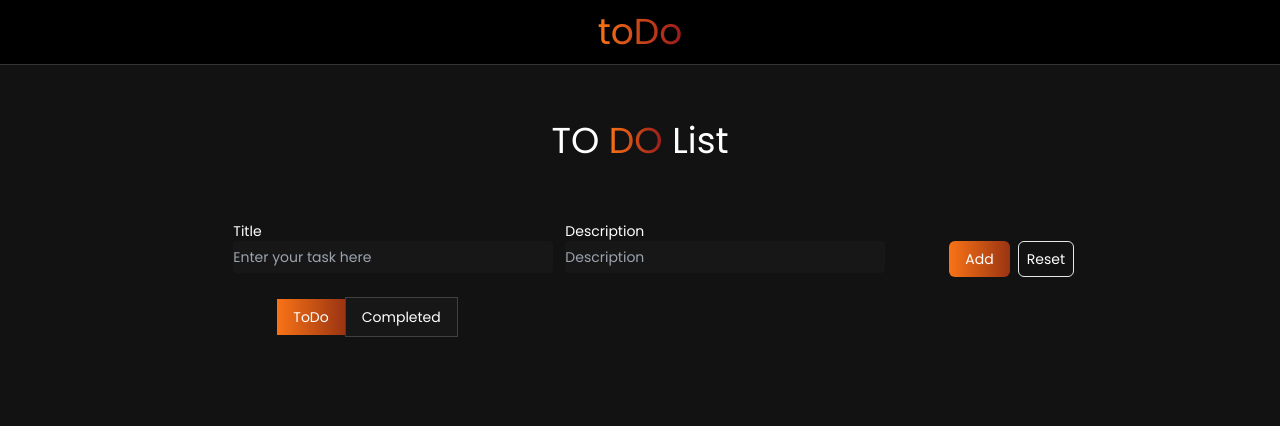
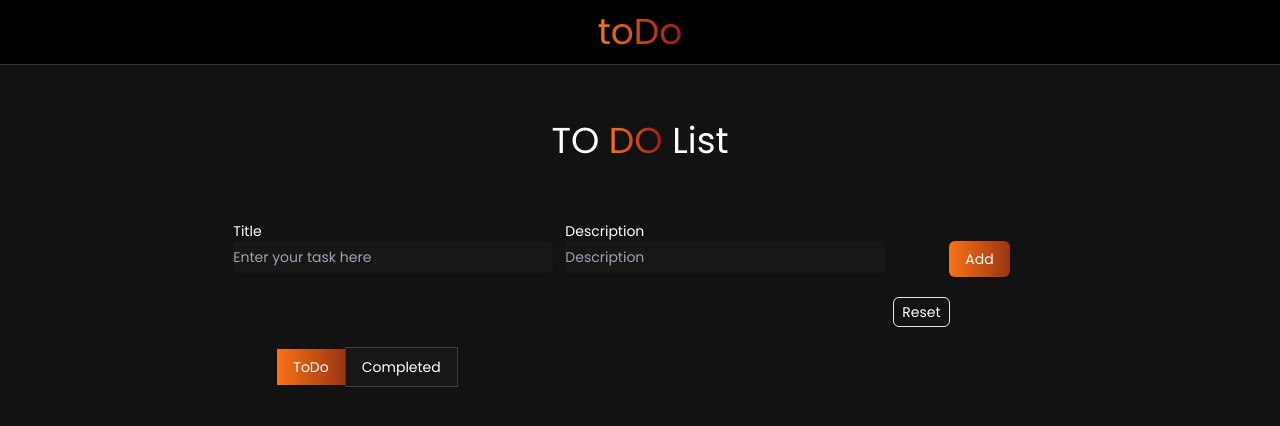
Before and after one commit to BHuvaneshvar933/toDo, a React (Vite) app: page / in a window 1280 px wide. Shown: the top 426 px of the page. Built offline with nearby package versions, Linux system fonts and the light colour scheme.

Commit message:
Update Input.jsx

```diff
--- a/src/components/Input.jsx
+++ b/src/components/Input.jsx
@@ -54,7 +54,7 @@ const Input = () => {
             placeholder="Description"
           />
         </div>
-
+        <div className="max-lg:flex max-lg:flex-row">
         <div className="input-item mt-5 ml-16 max-lg:ml-0 max-lg:flex max-lg:flex-row">
           <button
             type="submit"
@@ -74,6 +74,7 @@ const Input = () => {
         >
           Reset
         </button>
+          </div>
       </form>
     </div>
   );
```
